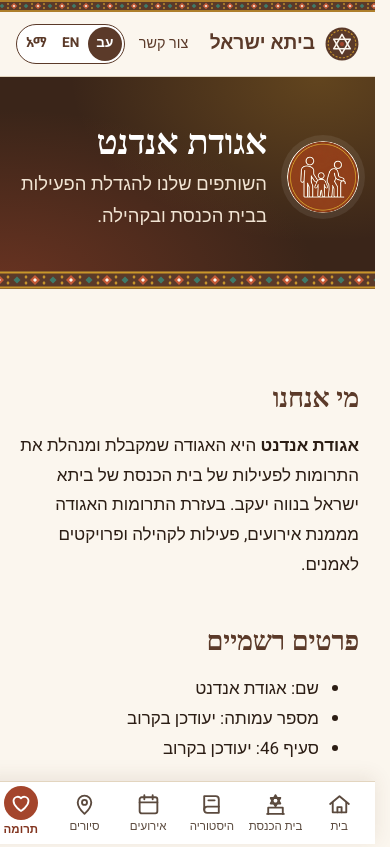
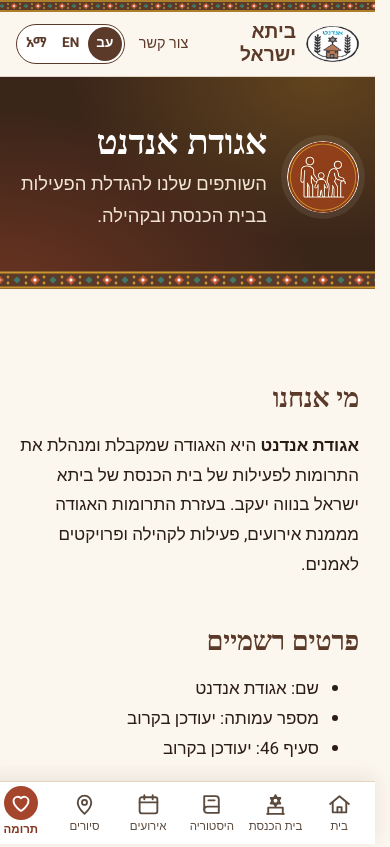
Before and after one commit to benny054727/beta-israel, an Astro site: page /beta-israel/about in a window 390 px wide. Shown: the top 847 px of the page. Built offline with nearby package versions, Linux system fonts and the light colour scheme; Astro itself is replaced by a stand-in of ours; a web font is replaced by a local one.

Commit message:
Use the original Andenet logo as the site logo
Cropped with a transparent background; used in the header (all
languages), as the favicon and as the phone app icons.

Co-Authored-By: Claude Opus 5.5 <noreply@anthropic.com>
Claude-Session: https://claude.ai/code/session_015dGrPZQNE1DqiMWQ4yLua2

```diff
--- a/src/components/Header.astro
+++ b/src/components/Header.astro
@@ -13,7 +13,7 @@ const isActive = (href: string) => current === href || current.startsWith(href +
   <div class="weave weave--thin" aria-hidden="true"></div>
   <div class="container header__bar">
     <a class="brand" href={lurl(lang, '/')}>
-      <img src={url('/favicon.svg')} alt="" width="40" height="40" />
+      <img class="brand__logo" src={url('/logo.png')} alt="" width="65" height="44" />
       <span>
         <strong>{t.brand}</strong>
         <small>{t.brandSub}</small>
@@ -151,9 +151,9 @@ const isActive = (href: string) => current === href || current.startsWith(href +
       padding: 8px 6px;
       font-size: 0.9rem;
     }
-    .brand img {
-      width: 34px;
-      height: 34px;
+    .brand__logo {
+      width: 53px;
+      height: 36px;
     }
   }
   @media (max-width: 399px) {
--- a/src/layouts/Base.astro
+++ b/src/layouts/Base.astro
@@ -30,7 +30,7 @@ const alternates = languages.map((l) => ({ code: l.code, href: new URL(lurl(l.co
     <link rel="canonical" href={canonical} />
     {alternates.map((a) => <link rel="alternate" hreflang={a.code} href={a.href} />)}
     <link rel="alternate" hreflang="x-default" href={alternates[0].href} />
-    <link rel="icon" type="image/svg+xml" href={url('/favicon.svg')} />
+    <link rel="icon" type="image/png" href={url('/favicon.png')} />
     <meta name="theme-color" content="#5b3a29" />
     <link rel="manifest" href={url('/manifest.webmanifest')} />
     <link rel="apple-touch-icon" href={url('/apple-touch-icon.png')} />
```
Also changed, not shown: public/apple-touch-icon.png, public/brand/andenet-logo-original.png (added), public/favicon.png (added), public/icon-192.png, public/icon-512.png, public/icon-maskable-512.png, public/logo.png (added), public/manifest.webmanifest.
